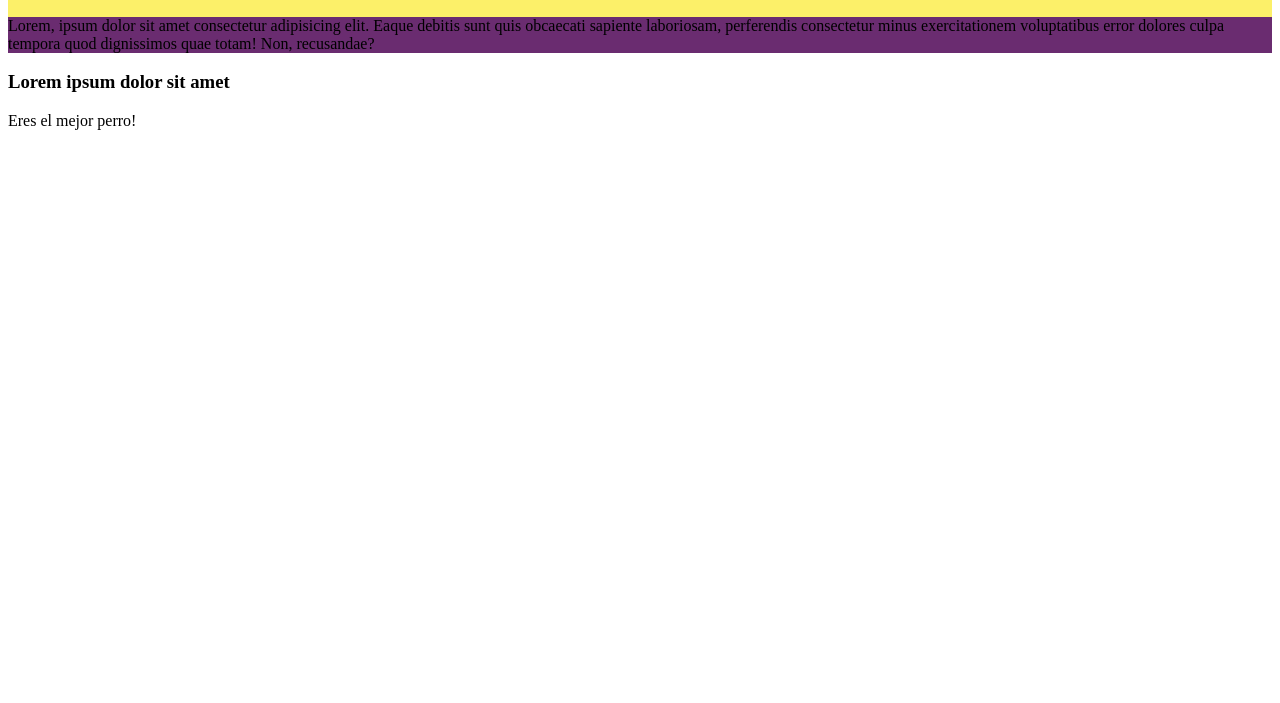
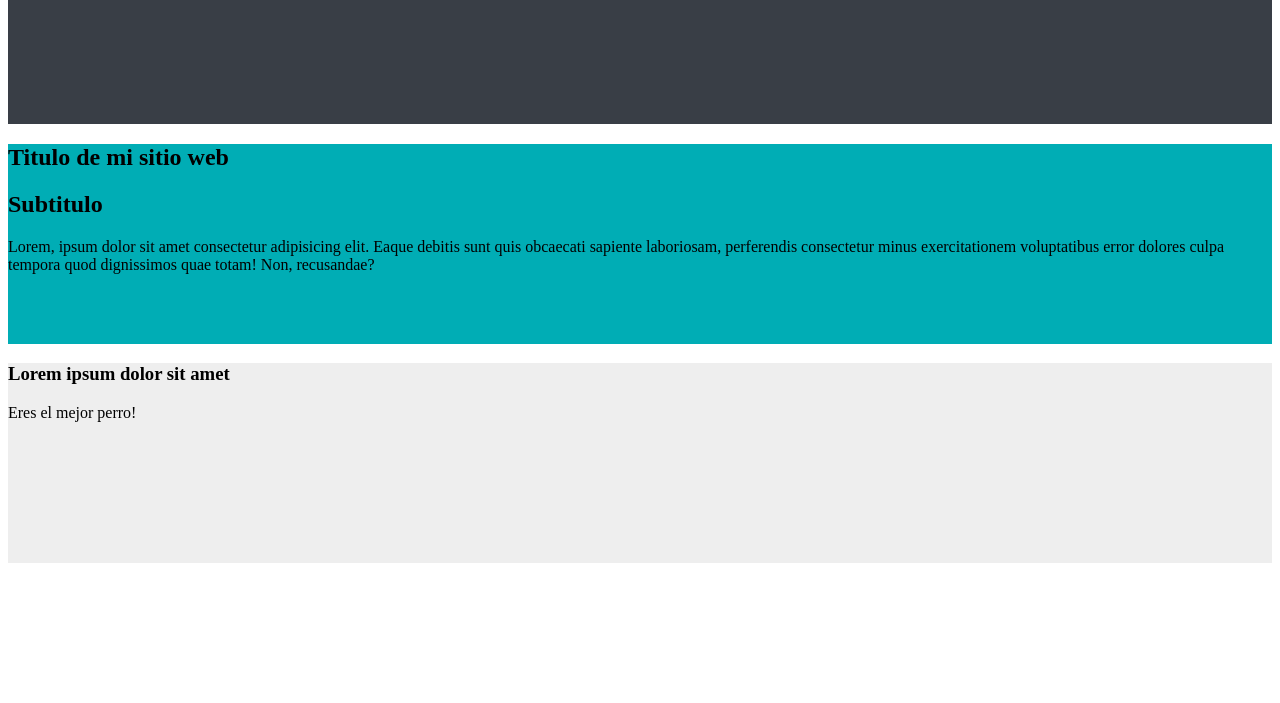
Before and after one commit to IngLuisPerez/Curso_SASS, a plain HTML site: page index.html in a window 1280 px wide. Shown: the part 97-800 px from the top of the page. Drawn offline with Linux system fonts and the light colour scheme.

Commit message:
Practica 3
Tercera practica del curso de SASS

```diff
--- a/index.html
+++ b/index.html
@@ -10,10 +10,13 @@
     <link rel="stylesheet" href="css/estilos.css">
 </head>
 <body>
+    <header>
+        <h1>Seccion de cabecera</h1>
+    </header>
+
     <section>
         <h1>Titulo de mi sitio web</h1>
         <h2>Subtitulo</h2>
-
         <p>Lorem, ipsum dolor sit amet consectetur adipisicing elit. Eaque debitis sunt quis obcaecati sapiente laboriosam, perferendis consectetur minus exercitationem voluptatibus error dolores culpa tempora quod dignissimos quae totam! Non, recusandae?</p>
     </section>
 
--- /dev/null
+++ b/sass/_variables.scss
@@ -0,0 +1,4 @@
+$colorUno: #222831;
+$colorDos: #393E46;
+$colorTres: #00ADB5;
+$colorCuatro: #EEEEEE;
--- a/sass/estilos.scss
+++ b/sass/estilos.scss
@@ -1,18 +1,15 @@
-$colorUno: hsl(55, 96%, 70%);
-$colorDos: #b83b5e;
-$colorTres: #6a2c70;
+@import 'variables';
+header{
+    height: 200px;
+    background: $colorDos;
+}
+
 section{
-   background:  $colorUno;
+    height: 200px;
+    background: $colorTres;
+}
 
-   h1{
-       background: $colorUno;
-   }
-
-   h2{
-       background: $colorDos;
-   }
-
-   p{
-    background: $colorTres;
-   }
+footer{
+    height: 200px;
+    background: $colorCuatro;
 }
```
Also changed, not shown: css/estilos.css, 1 other file.
